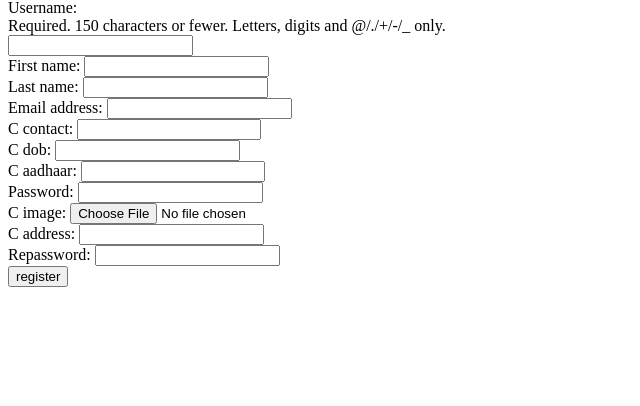
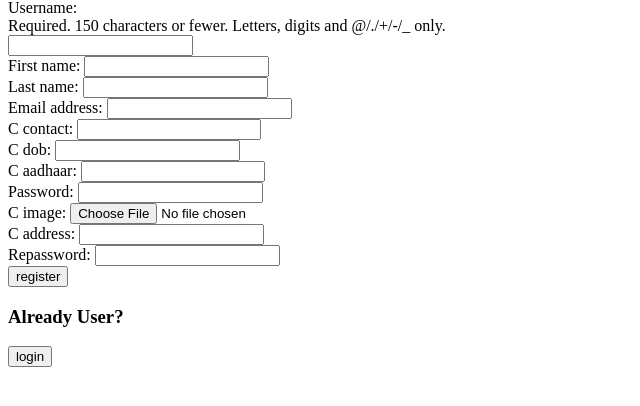
Before and after one commit to Kalyan5120/HOSTEL_MANAGEMENT, a Django app: page /Customer/customer_register/ in a window 1280 px wide. Shown: the part 81-487 px from the top of the page, without its empty margins (0-640 px from the left). Run offline with Django 5.2, Linux system fonts and the light colour scheme.

Commit message:
7 commit

```diff
--- a/Customer/Templates/customer_register.html
+++ b/Customer/Templates/customer_register.html
@@ -13,6 +13,8 @@
             {{form}}
         </table>
         <input type="submit" value="register">
+        <h3>Already User?</h3>
+        <input type="submit" value="login">
     </form>
 </body>
 </html>
```
